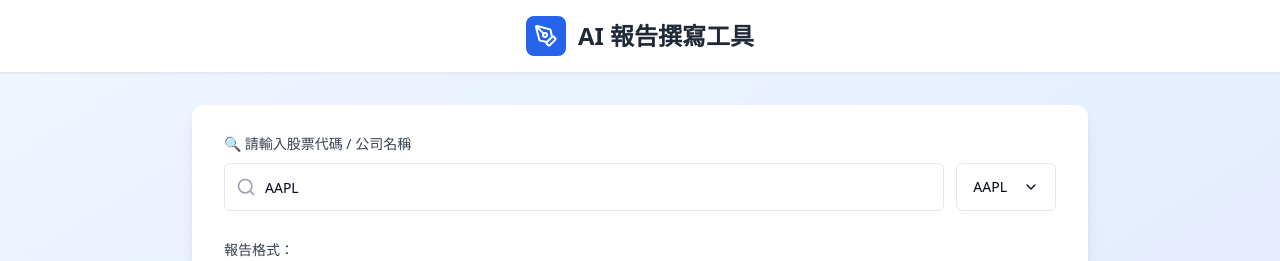
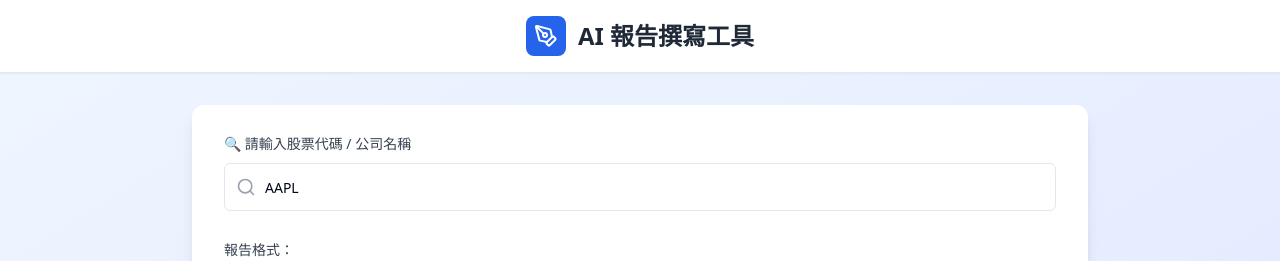
Before and after one commit to rainatsai/ai-report, a React (Vite) app: page / in a window 1280 px wide. Shown: the top 261 px of the page. Built offline with nearby package versions, Linux system fonts and the light colour scheme.

Commit message:
Remove AAPL dropdown from home page
Removed the AAPL dropdown menu from the home page.

```diff
--- a/src/components/StockInput.tsx
+++ b/src/components/StockInput.tsx
@@ -1,15 +1,8 @@
 
-import React, { useState } from 'react';
+import React from 'react';
 import { Input } from '@/components/ui/input';
 import { Label } from '@/components/ui/label';
-import { Button } from '@/components/ui/button';
-import { Search, ChevronDown } from 'lucide-react';
-import {
-  DropdownMenu,
-  DropdownMenuContent,
-  DropdownMenuItem,
-  DropdownMenuTrigger,
-} from '@/components/ui/dropdown-menu';
+import { Search } from 'lucide-react';
 
 interface StockInputProps {
   value: string;
@@ -17,23 +10,12 @@ interface StockInputProps {
 }
 
 export const StockInput: React.FC<StockInputProps> = ({ value, onChange }) => {
-  const popularStocks = [
-    { code: 'AAPL', name: 'Apple Inc.' },
-    { code: 'MSFT', name: 'Microsoft Corp.' },
-    { code: 'GOOGL', name: 'Alphabet Inc.' },
-    { code: 'TSLA', name: 'Tesla Inc.' },
-    { code: 'NVDA', name: 'NVIDIA Corp.' },
-    { code: '2330.TW', name: '台積電' },
-    { code: '0700.HK', name: '騰訊控股' }
-  ];
-
   return (
     <div>
       <Label className="text-gray-700 font-medium mb-3 block">
         🔍 請輸入股票代碼 / 公司名稱
       </Label>
-      <div className="flex space-x-3">
-        <div className="flex-1 relative">
+      <div className="relative">
         <Input
           value={value}
           onChange={(e) => onChange(e.target.value.toUpperCase())}
@@ -42,29 +24,6 @@ export const StockInput: React.FC<StockInputProps> = ({ value, onChange }) => {
         />
         <Search className="absolute left-3 top-1/2 transform -translate-y-1/2 h-5 w-5 text-gray-400" />
       </div>
-
-        <DropdownMenu>
-          <DropdownMenuTrigger asChild>
-            <Button variant="outline" className="h-12 px-4">
-              AAPL <ChevronDown className="ml-2 h-4 w-4" />
-            </Button>
-          </DropdownMenuTrigger>
-          <DropdownMenuContent className="w-56">
-            {popularStocks.map((stock) => (
-              <DropdownMenuItem
-                key={stock.code}
-                onClick={() => onChange(stock.code)}
-                className="cursor-pointer"
-              >
-                <div>
-                  <div className="font-semibold">{stock.code}</div>
-                  <div className="text-sm text-gray-500">{stock.name}</div>
-                </div>
-              </DropdownMenuItem>
-            ))}
-          </DropdownMenuContent>
-        </DropdownMenu>
-      </div>
     </div>
   );
 };
```
Lines whose indentation alone changed are shown as unchanged.
